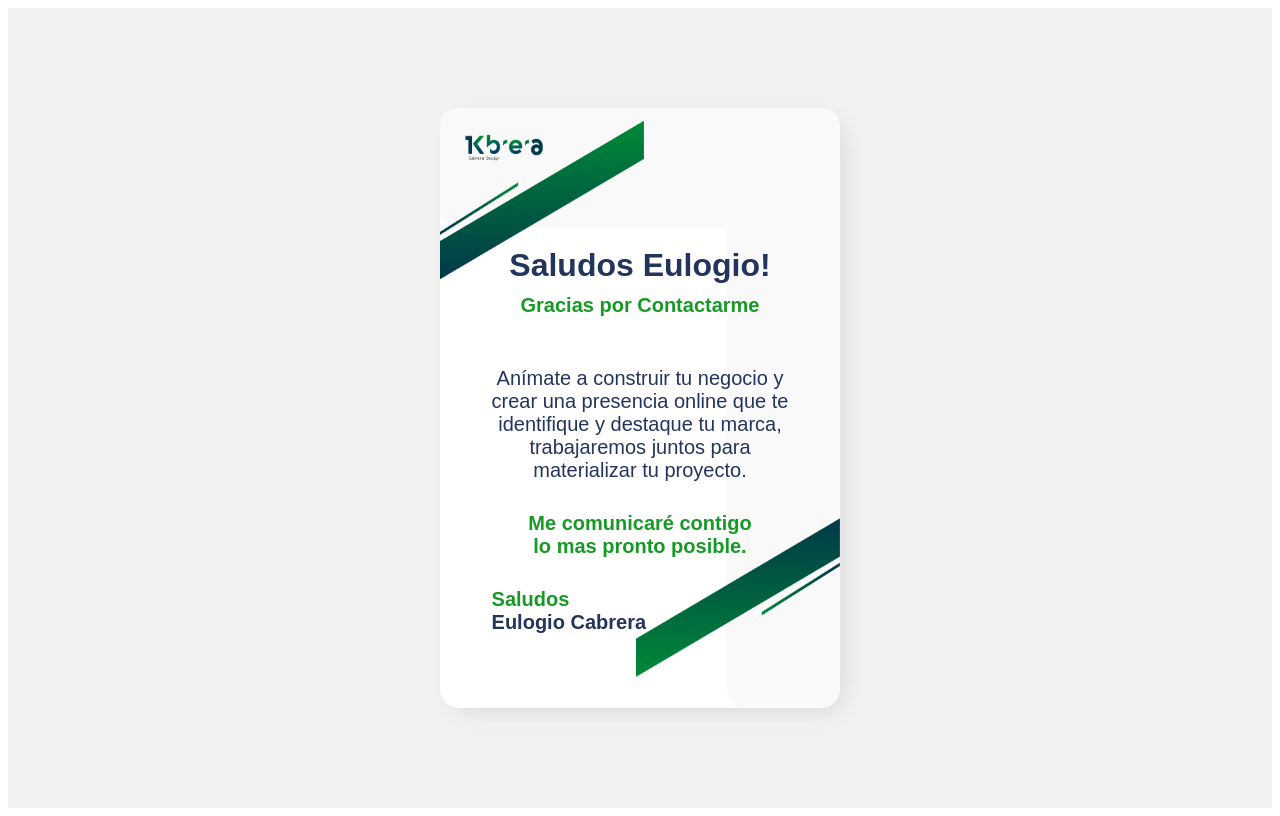
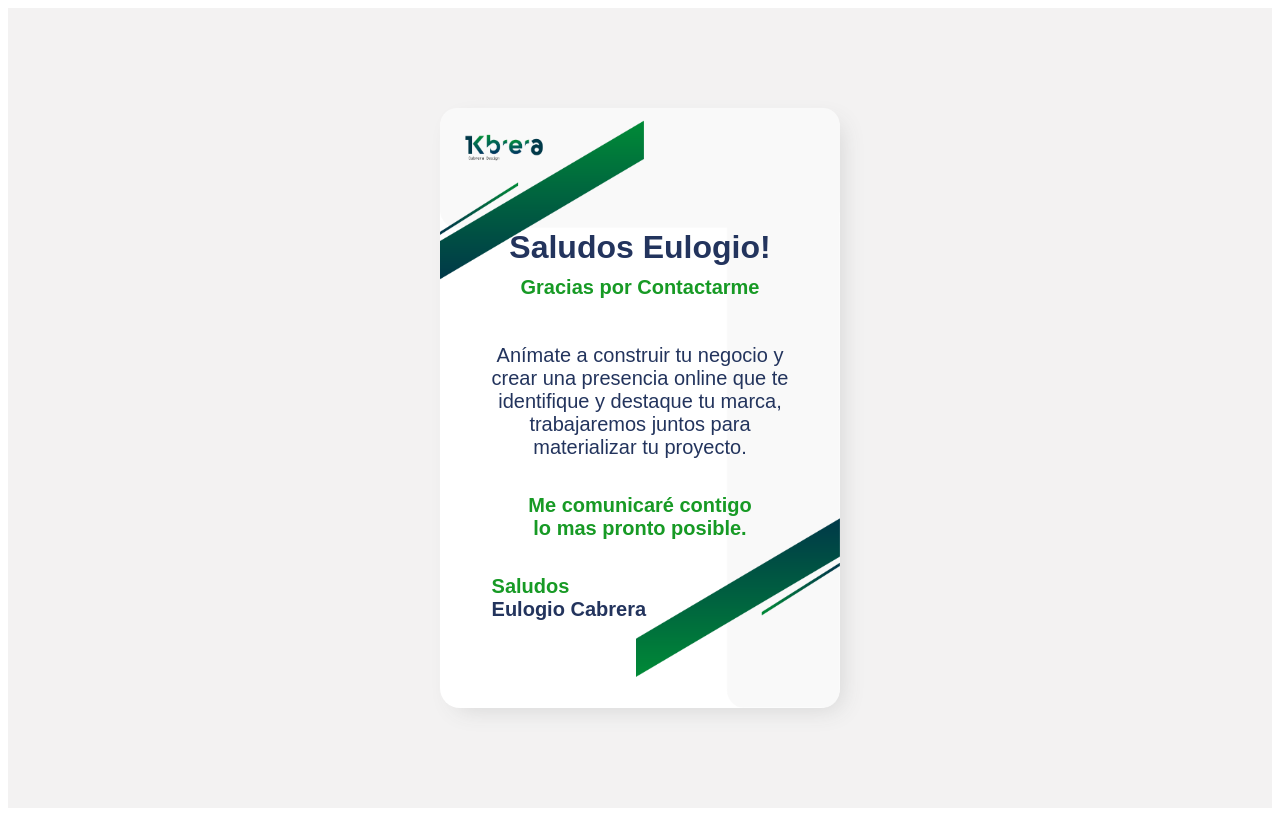
Before and after one commit to Kbrera-95/Kbrera, a plain HTML site: page correo.html in a window 1280 px wide. Drawn offline with Linux system fonts and the light colour scheme.

Commit message:
cambios mail

```diff
--- a/correo.html
+++ b/correo.html
@@ -17,7 +17,7 @@
     	justify-content: center;
     	align-items: center;
     	">
-		<div id="content" style="    background: white;
+		<div id="container" style="    background: white;
     		margin: 0;
     		height: 600px;
     		width: 400px;
@@ -28,11 +28,16 @@
 
     		<img style="width: 100%" src="assets/img/fondomail.png">
 
-    		<div style="position: absolute;">
+    		<div style="    position: absolute;
+				    padding: 15px 15px 15px 15px;
+				    display: grid;
+				    justify-content: center;
+				    align-self: center;">
+
 	    		<h1 style="font-weight: 900;
 	    		    font-size: 2rem;
-				    margin-bottom: 10px;
-				    padding-top: 7rem;
+				   	margin: 0;
+				    padding-top: 4rem;
 				    color: #23345d;
 				     text-align: center;">
 	    			Saludos Eulogio!
@@ -41,12 +46,14 @@
 				    color: #179A25;
 				    font-size: 20px;
 				    font-weight: 700;
-				    margin-top: 5px;
-				    margin-bottom: 30px;">
+				    margin:0;
+				    padding-top: 10px;
+				    padding-bottom: 15px;">
 	    			Gracias por Contactarme
 	    		</h2>
 	    		<p style="font-size: 20px;
-				    margin: 50px 0pc 30px 0px;
+				    padding: 30px 0pc 30px 0px;
+				    margin: 0;
 				    text-align: center;
 				    font-weight: 100;
 				    color: #23345d;">
@@ -70,10 +77,8 @@
 						  	Eulogio Cabrera </spam>
 
 	    		</p>
-
-
-    		</div>
-
+			</div>
+    	</div>
 		</div>
 	</div>
 
```
